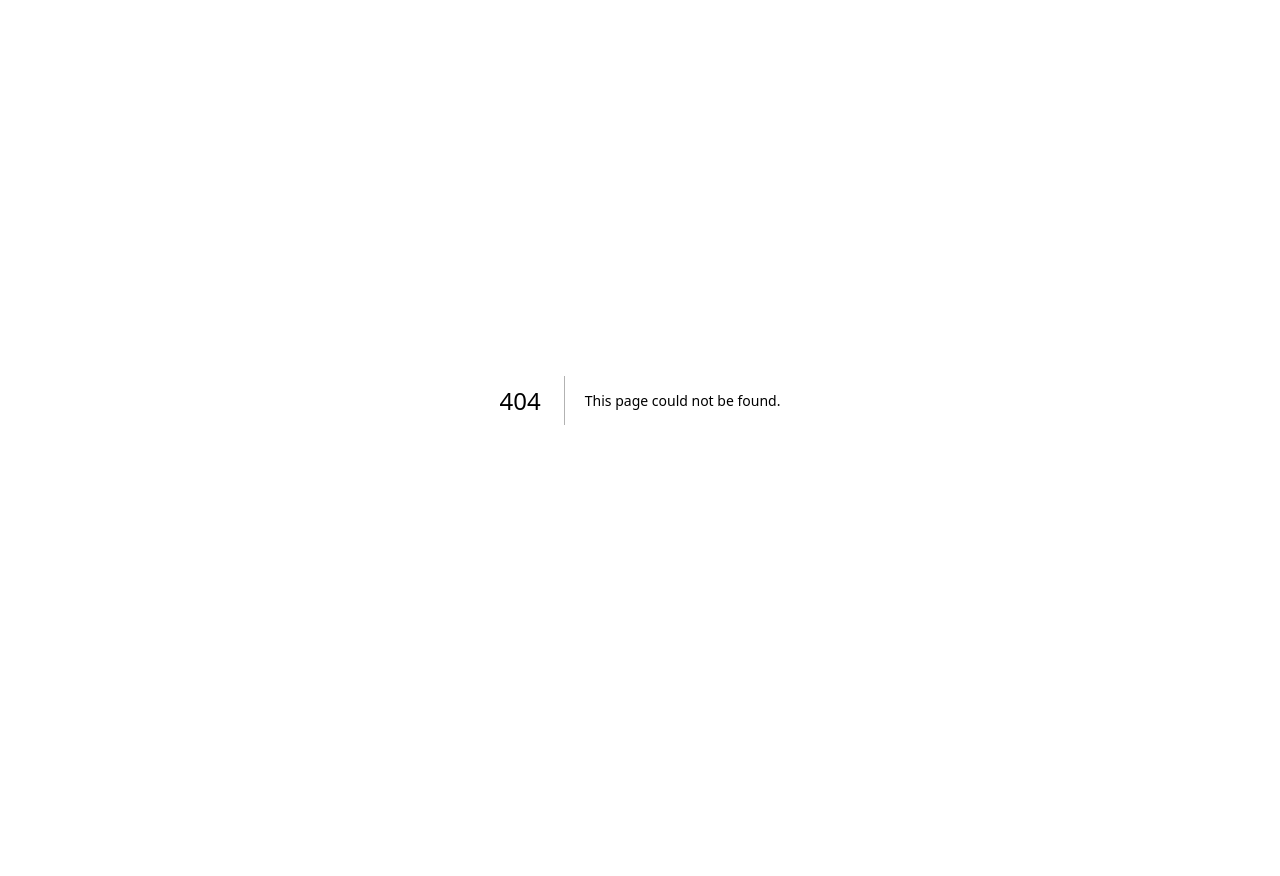
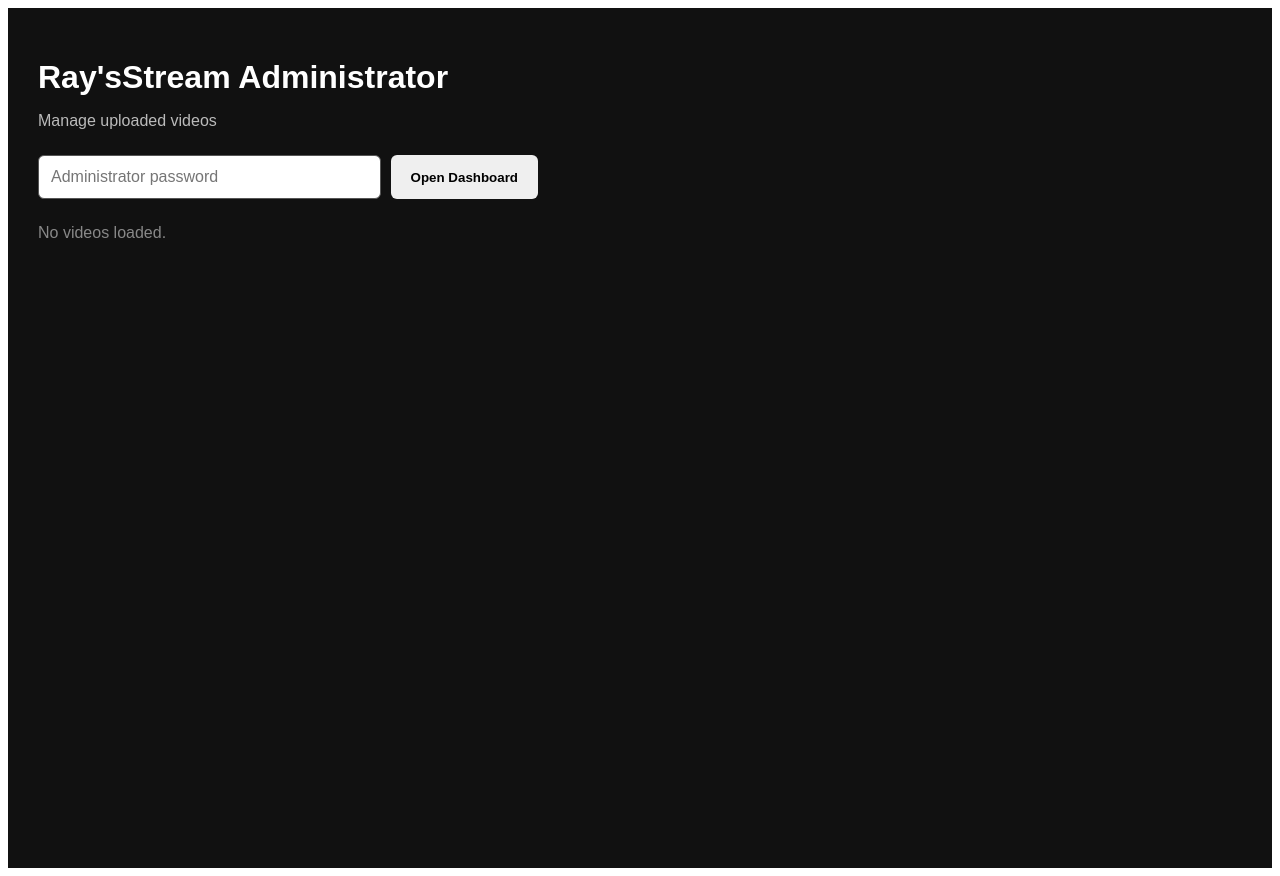
Before and after one commit to greentreerecord-hue/raysstream-clean, a Next.js app: page /admin in a window 1280 px wide. Before the commit this address had no page. Before the commit the page ends 800 px from the top, so only its background shows below. Built offline with nearby package versions, Linux system fonts and the light colour scheme.

Commit message:
Add admin video dashboard

```diff
--- /dev/null
+++ b/app/admin/page.tsx
@@ -0,0 +1,219 @@
+"use client";
+
+import { useEffect, useState } from "react";
+
+type Video = {
+  url: string;
+  pathname: string;
+  uploadedAt?: string;
+  size?: number;
+};
+
+export default function AdminPage() {
+  const [videos, setVideos] = useState<Video[]>([]);
+  const [password, setPassword] = useState("");
+  const [message, setMessage] = useState("");
+  const [loading, setLoading] = useState(false);
+
+  async function loadVideos() {
+    if (!password) {
+      setMessage("Enter the administrator password.");
+      return;
+    }
+
+    try {
+      setLoading(true);
+      setMessage("Loading videos...");
+
+      const res = await fetch("/api/admin/videos", {
+        headers: {
+          "x-admin-password": password,
+        },
+      });
+
+      const data = await res.json();
+
+      if (!res.ok) {
+        setMessage(data.error || "Could not load videos.");
+        setVideos([]);
+        return;
+      }
+
+      setVideos(data.videos || []);
+      setMessage("");
+    } catch {
+      setMessage("Could not load videos.");
+    } finally {
+      setLoading(false);
+    }
+  }
+
+  async function deleteVideo(video: Video) {
+    const confirmed = window.confirm(
+      `Delete ${video.pathname}? This cannot be undone.`
+    );
+
+    if (!confirmed) return;
+
+    try {
+      setMessage("Deleting video...");
+
+      const res = await fetch("/api/admin/videos", {
+        method: "DELETE",
+        headers: {
+          "Content-Type": "application/json",
+          "x-admin-password": password,
+        },
+        body: JSON.stringify({
+          url: video.url,
+        }),
+      });
+
+      const data = await res.json();
+
+      if (!res.ok) {
+        setMessage(data.error || "Delete failed.");
+        return;
+      }
+
+      setVideos((current) =>
+        current.filter((item) => item.url !== video.url)
+      );
+
+      setMessage("Video deleted successfully.");
+    } catch {
+      setMessage("Delete failed.");
+    }
+  }
+
+  return (
+    <main
+      style={{
+        minHeight: "100vh",
+        background: "#111",
+        color: "white",
+        padding: "30px",
+        fontFamily: "Arial, sans-serif",
+      }}
+    >
+      <h1 style={{ fontSize: "32px", marginBottom: "8px" }}>
+        Ray&apos;sStream Administrator
+      </h1>
+
+      <p style={{ color: "#bbb", marginBottom: "25px" }}>
+        Manage uploaded videos
+      </p>
+
+      <div
+        style={{
+          maxWidth: "500px",
+          display: "flex",
+          gap: "10px",
+          marginBottom: "25px",
+        }}
+      >
+        <input
+          type="password"
+          placeholder="Administrator password"
+          value={password}
+          onChange={(e) => setPassword(e.target.value)}
+          style={{
+            flex: 1,
+            padding: "12px",
+            borderRadius: "6px",
+            border: "1px solid #555",
+            fontSize: "16px",
+          }}
+        />
+
+        <button
+          onClick={loadVideos}
+          disabled={loading}
+          style={{
+            padding: "12px 20px",
+            border: "none",
+            borderRadius: "6px",
+            cursor: "pointer",
+            fontWeight: "bold",
+          }}
+        >
+          {loading ? "Loading..." : "Open Dashboard"}
+        </button>
+      </div>
+
+      {message && (
+        <p style={{ marginBottom: "20px", color: "#ffd166" }}>
+          {message}
+        </p>
+      )}
+
+      {videos.length > 0 && (
+        <div
+          style={{
+            display: "grid",
+            gap: "20px",
+            maxWidth: "900px",
+          }}
+        >
+          {videos.map((video) => (
+            <div
+              key={video.url}
+              style={{
+                background: "#222",
+                padding: "18px",
+                borderRadius: "10px",
+                border: "1px solid #333",
+              }}
+            >
+              <video
+                src={video.url}
+                controls
+                preload="metadata"
+                style={{
+                  width: "100%",
+                  maxWidth: "500px",
+                  borderRadius: "8px",
+                  background: "black",
+                }}
+              />
+
+              <h3 style={{ marginTop: "12px" }}>
+                {video.pathname.replace("videos/", "")}
+              </h3>
+
+              <p
+                style={{
+                  color: "#aaa",
+                  fontSize: "14px",
+                  wordBreak: "break-all",
+                }}
+              >
+                {video.url}
+              </p>
+
+              <button
+                onClick={() => deleteVideo(video)}
+                style={{
+                  marginTop: "12px",
+                  padding: "10px 18px",
+                  background: "#d11a2a",
+                  color: "white",
+                  border: "none",
+                  borderRadius: "6px",
+                  cursor: "pointer",
+                  fontWeight: "bold",
+                }}
+              >
+                Delete Video
+              </button>
+            </div>
+          ))}
+        </div>
+      )}
+
+      {!loading && videos.length === 0 && !message && (
+        <p style={{ color: "#888" }}>No videos loaded.</p>
+      )}
+    </main>
+  );
+}
--- /dev/null
+++ b/app/api/admin/videos/route.ts
@@ -0,0 +1,86 @@
+import { del, list } from "@vercel/blob";
+import { NextRequest, NextResponse } from "next/server";
+
+function isAdmin(request: NextRequest) {
+  const password = request.headers.get("x-admin-password");
+
+  return (
+    password &&
+    process.env.ADMIN_PASSWORD &&
+    password === process.env.ADMIN_PASSWORD
+  );
+}
+
+function getStoreId() {
+  const storeId = process.env.RAYSSTREAM_VIDEO_STORE_ID;
+
+  if (!storeId) {
+    throw new Error("RAYSSTREAM_VIDEO_STORE_ID is missing.");
+  }
+
+  return storeId;
+}
+
+export async function GET(request: NextRequest) {
+  try {
+    if (!isAdmin(request)) {
+      return NextResponse.json(
+        { error: "Incorrect administrator password." },
+        { status: 401 }
+      );
+    }
+
+    const result = await list({
+      prefix: "videos/",
+      storeId: getStoreId(),
+    });
+
+    return NextResponse.json({
+      videos: result.blobs,
+    });
+  } catch (error) {
+    console.error("VIDEO LIST ERROR:", error);
+
+    return NextResponse.json(
+      { error: "Could not load videos." },
+      { status: 500 }
+    );
+  }
+}
+
+export async function DELETE(request: NextRequest) {
+  try {
+    if (!isAdmin(request)) {
+      return NextResponse.json(
+        { error: "Incorrect administrator password." },
+        { status: 401 }
+      );
+    }
+
+    const body = await request.json();
+    const url = body.url;
+
+    if (!url || typeof url !== "string") {
+      return NextResponse.json(
+        { error: "Video URL is required." },
+        { status: 400 }
+      );
+    }
+
+    await del(url, {
+      storeId: getStoreId(),
+    });
+
+    return NextResponse.json({
+      success: true,
+      message: "Video deleted.",
+    });
+  } catch (error) {
+    console.error("VIDEO DELETE ERROR:", error);
+
+    return NextResponse.json(
+      { error: "Could not delete video." },
+      { status: 500 }
+    );
+  }
+}
```
